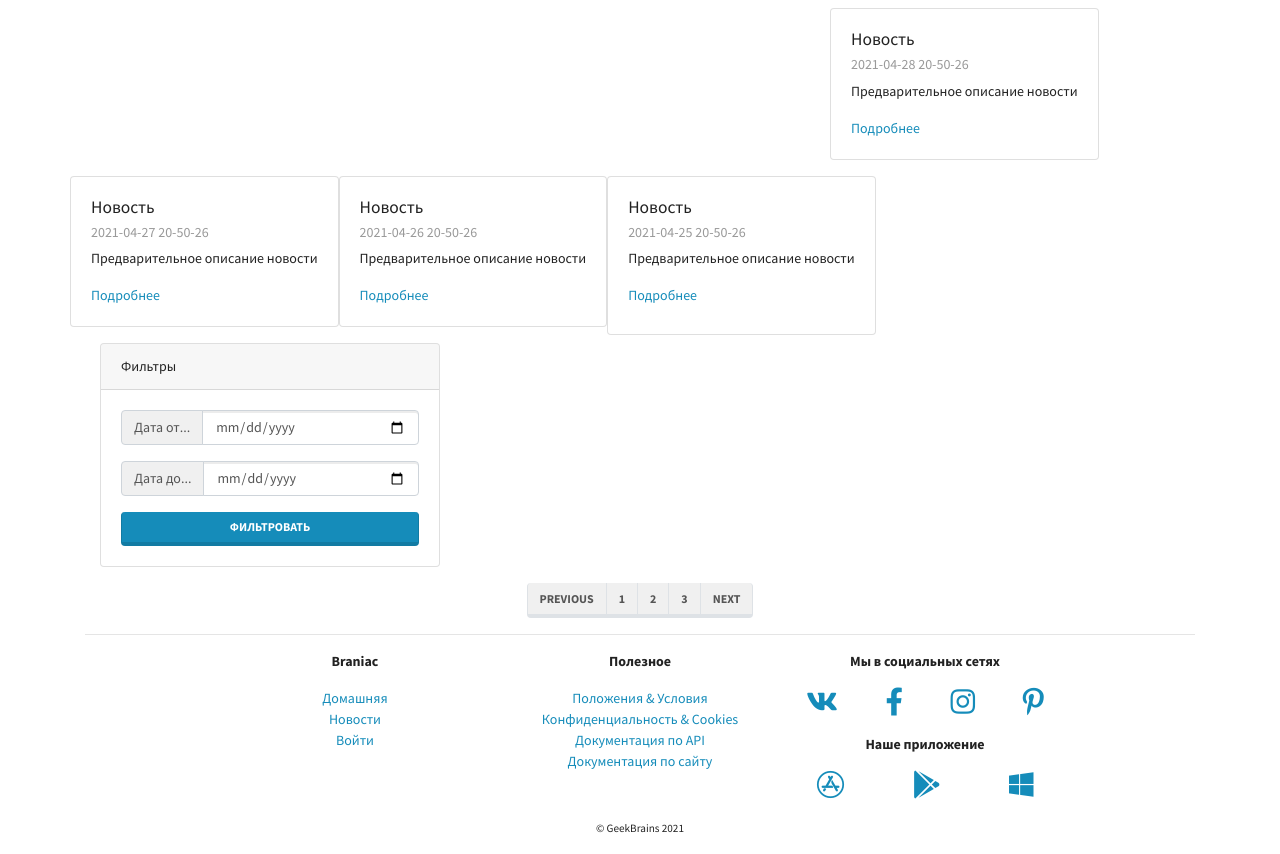
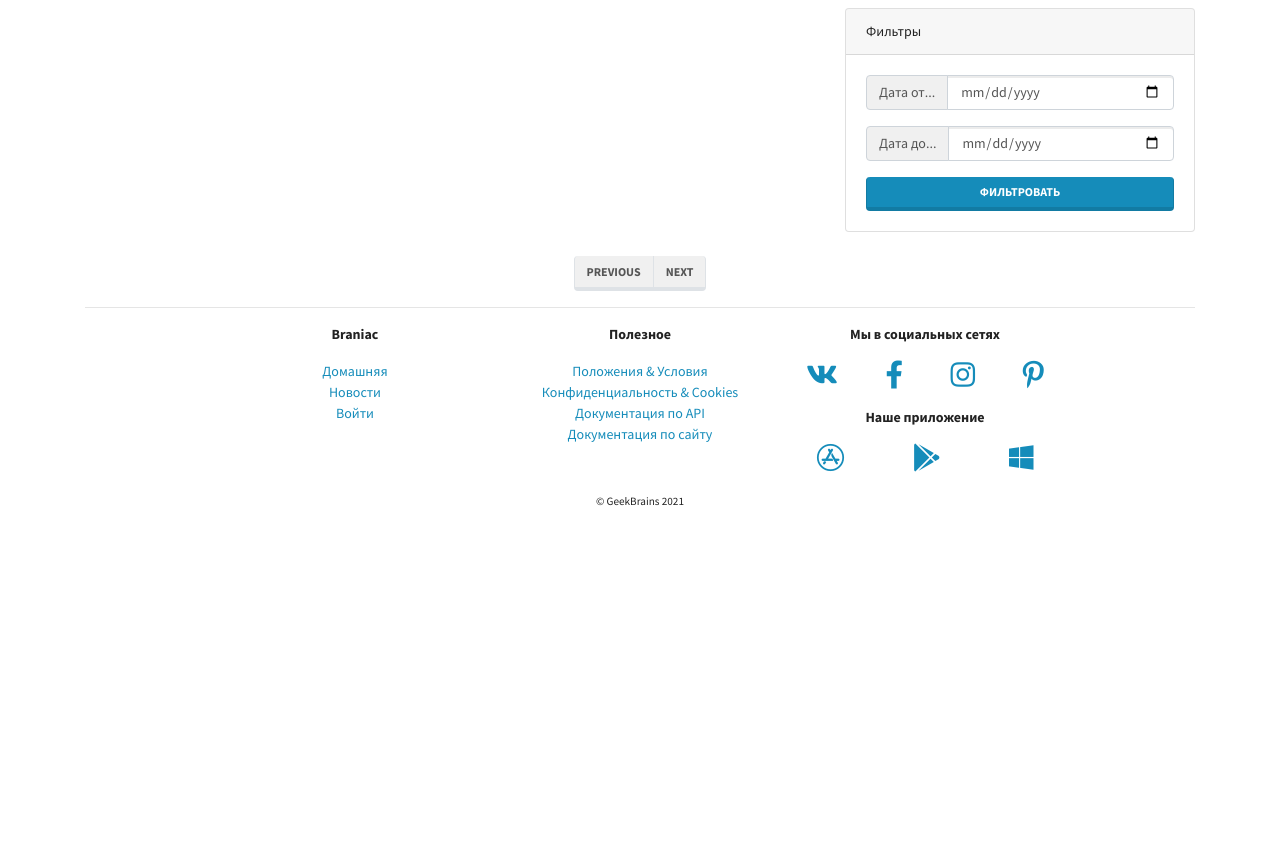
Before and after one commit to RozhkovaDarya/DjangoFramework, a Django app: page /mainapp/news/ in a window 1280 px wide. Shown: the part 77-931 px from the top of the page. After the commit the page ends 583 px from the top, so only its background shows below. Run offline with Django 3.2, Linux system fonts and the light colour scheme; some libraries are stand-ins or nearby versions.

Commit message:
lesson_3 Tag with

```diff
--- a/mainapp/templates/mainapp/news.html
+++ b/mainapp/templates/mainapp/news.html
@@ -1,8 +1,9 @@
 {% extends 'base.html' %}
 {% block content %}
+  {% with range as double_range %}
     <div class="row">
       <div class="col-lg-8">
-      {% for i in range %}
+        {% for i in double_range %}
           <div class="card my-2">
             <div class="card-body">
               <h5 class="card-title">{{ news_title }}</h5>
@@ -12,39 +13,6 @@
             </div>
           </div>
         {% endfor %}
-    </div>
-    <div class="card my-2">
-      <div class="card-body">
-        <h5 class="card-title">Новость</h5>
-        <h6 class="card-subtitle mb-2 text-muted">2021-04-28 20-50-26</h6>
-        <p class="card-text">Предварительное описание новости</p>
-        <a href="#" class="card-link">Подробнее</a>
-      </div>
-    </div>
-    <div class="card my-2">
-      <div class="card-body">
-        <h5 class="card-title">Новость</h5>
-        <h6 class="card-subtitle mb-2 text-muted">2021-04-27 20-50-26</h6>
-        <p class="card-text">Предварительное описание новости</p>
-        <a href="#" class="card-link">Подробнее</a>
-      </div>
-    </div>
-    <div class="card my-2">
-      <div class="card-body">
-        <h5 class="card-title">Новость</h5>
-        <h6 class="card-subtitle mb-2 text-muted">2021-04-26 20-50-26</h6>
-        <p class="card-text">Предварительное описание новости</p>
-        <a href="#" class="card-link">Подробнее</a>
-      </div>
-    </div>
-    <div class="card mt-2">
-      <div class="card-body">
-        <h5 class="card-title">Новость</h5>
-        <h6 class="card-subtitle mb-2 text-muted">2021-04-25 20-50-26</h6>
-        <p class="card-text">Предварительное описание новости</p>
-        <a href="#" class="card-link">Подробнее</a>
-      </div>
-    </div>
       </div>
       <div class="col-lg-4">
         <div class="card my-2 sticky-top">
@@ -79,11 +47,12 @@
         <ul class="pagination">
           <li class="page-item"><a class="page-link"
             href="#">Previous</a></li>
-        <li class="page-item"><a class="page-link" href="#">1</a></li>
-        <li class="page-item"><a class="page-link" href="#">2</a></li>
-        <li class="page-item"><a class="page-link" href="#">3</a></li>
+          {% for i in double_range %}
+            <li class="page-item"><a class="page-link" href="#">{{ i }}</a></li>
+          {% endfor %}
           <li class="page-item"><a class="page-link" href="#">Next</a></li>
         </ul>
       </nav>
     </div>
+  {% endwith %}
 {% endblock content %}
```
Lines whose indentation alone changed are shown as unchanged.
